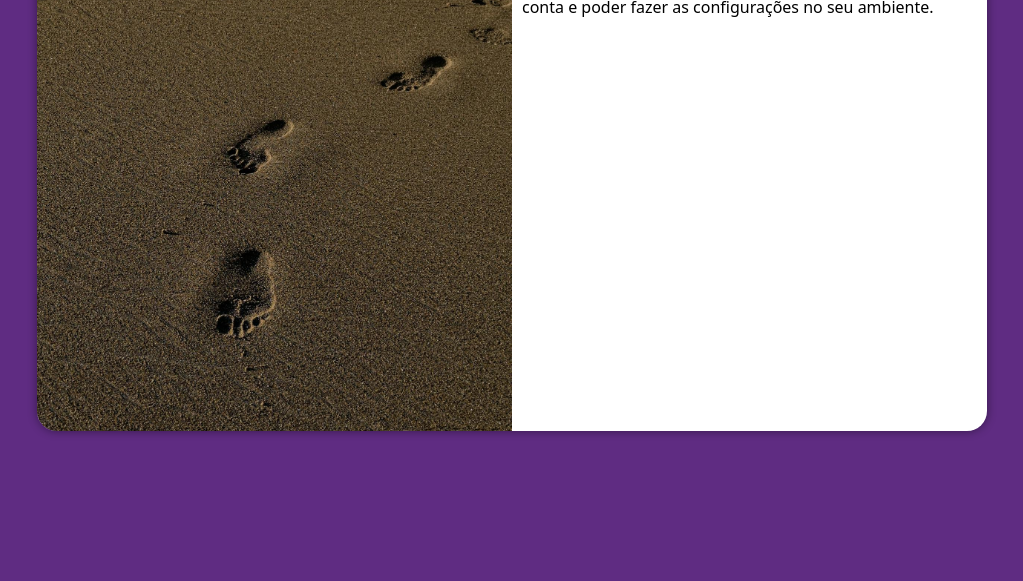
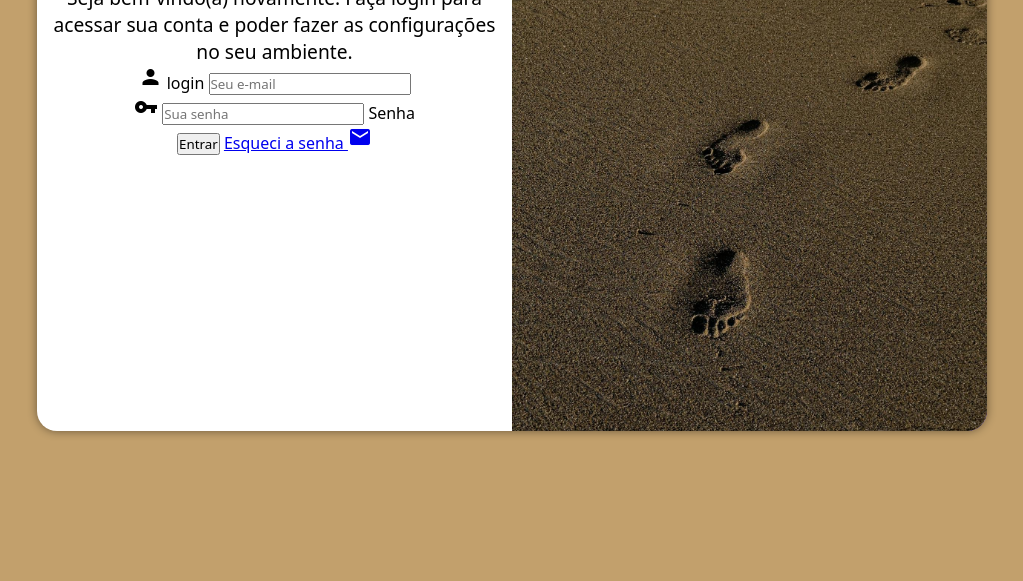
Before and after one commit to Leofernandesdev/projeto-login, a plain HTML site: page index.html in a window 1280 px wide. Shown: the part 219-800 px from the top of the page, without its empty margins (128-1151 px from the left). Drawn offline with Linux system fonts and the light colour scheme.

Commit message:
add formulario

```diff
--- a/estilos/media-query.css
+++ b/estilos/media-query.css
@@ -1,19 +1,21 @@
 @charset "UTF-8";
 
 @media screen and (min-width:768px) and (max-width:992px) {
-    body{
+    body {
         background-image: linear-gradient(to bottom, #c2a06c, #5c4428);
     }
 
-    section#login{
+    section#login {
         width: 80vw;
     }
-    section#login > div#imagem {
+
+    section#login>div#imagem {
         float: left;
         width: 30%;
         height: 100%;
     }
-    section#login > div#formulario {
+
+    section#login>div#formulario {
         float: right;
         width: 70%;
 
@@ -22,17 +24,27 @@
 }
 
 @media screen and (min-width: 992px) {
-    section#login{
+    section#login {
         width: 950px;
     }
 
-    section#login > div#imagem{
-        float: left;
+    section#login>div#imagem {
+        float: right;
         width: 50%;
         height: 100%;
     }
-    section#login > div#formulario {
-        float: right;
+
+    section#login>div#formulario {
+        float: left;
         width: 50%;
     }
+
+    div#formulario>h1 {
+        font-size: 2em;
+    }
+
+    div#formulario>p {
+        font-size: 1.2em;
+    }
+
 }
--- a/estilos/style.css
+++ b/estilos/style.css
@@ -5,26 +5,27 @@
     Bege: #c2a06c
     Marrom: #5c4428
 */
-*{
+* {
     font-family: system-ui, -apple-system, BlinkMacSystemFont, 'Segoe UI', Roboto, Oxygen, Ubuntu, Cantarell, 'Open Sans', 'Helvetica Neue', sans-serif;
     padding: 0px;
     margin: 0px;
     box-sizing: border-box;
 }
 
-body, html{
-    background-color: #5f2c82;
+body,
+html {
+    background-color: #c2a06c;
     height: 100vh;
     width: 100vw;
 }
 
-main{
+main {
     position: relative;
     height: 100vh;
     width: 100vw;
 }
 
-section#login{
+section#login {
     position: absolute;
     top: 50%;
     left: 50%;
@@ -39,15 +40,24 @@ section#login{
     transition-timing-function: ease;
 }
 
-section#login > div#imagem{
+section#login>div#imagem {
     display: block;
     background: #5f2c82 url(../imagens/pexels-amina.jpg) no-repeat;
     background-size: cover;
     height: 200px;
-    background-position: center ;
+    background-position: center;
 }
 
-section#login > div#formulario {
+section#login>div#formulario {
     display: block;
     padding: 10px;
 }
+
+div#formulario {
+    text-align: center;
+    margin-bottom: 10px;
+}
+
+div#formulario>p {
+    font-size: 0.8em;
+}
--- a/index.html
+++ b/index.html
@@ -1,12 +1,15 @@
 <!DOCTYPE html>
 <html lang="pt-br">
+
 <head>
     <meta charset="UTF-8">
     <meta name="viewport" content="width=device-width, initial-scale=1.0">
     <title>Projeto Login</title>
+    <link href="https://fonts.googleapis.com/icon?family=Material+Icons" rel="stylesheet">
     <link rel="stylesheet" href="estilos/style.css">
     <link rel="stylesheet" href="estilos/media-query.css">
 </head>
+
 <body>
     <main>
         <section id="login">
@@ -15,9 +18,23 @@
             </div>
             <div id="formulario">
                 <h1>Login</h1>
-                <p>Seja bem-vindo(a) novamente. Faça login para acessar sua conta e poder fazer as configurações no seu ambiente.</p>
-                <form action="login.php" method="post">
-
+                <p>Seja bem-vindo(a) novamente. Faça login para acessar sua conta e poder fazer as configurações no seu
+                    ambiente.</p>
+                <form action="login.php" method="post" autocomplete="on">
+                    <div class="campo">
+                        <i class="material-icons">person</i>
+                        <label for="ilogin">login</label>
+                        <input type="email" name="login" id="ilogin" placeholder="Seu e-mail" autocomplete="email" required>
+                    </div>
+                    <div class="campo">
+                        <i class="material-icons">vpn_key</i>
+                        <input type="password" name="senha" id="isenha" placeholder="Sua senha" autocomplete="current-password" required minlength="8">
+                        <label for="isenha">Senha</label>
+                    </div>
+                    <input type="submit" value="Entrar">
+                    <a href="esqueci.html">
+                        Esqueci a senha <i class="material-icons">mail</i>
+                    </a>
                 </form>
 
             </div>
@@ -25,4 +42,5 @@
         </section>
     </main>
 </body>
+
 </html>
```
